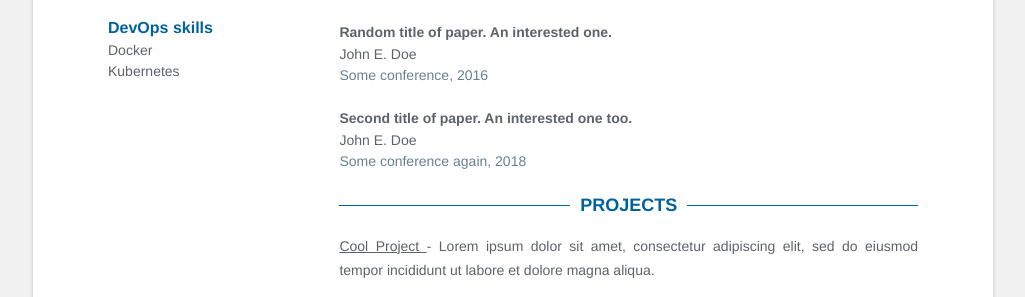
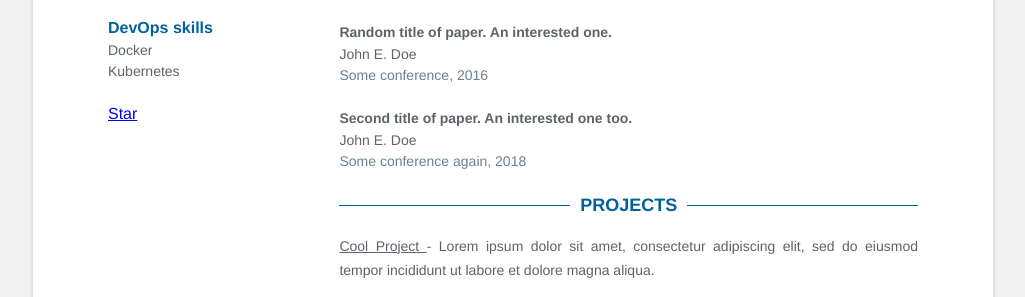
Before and after one commit to Stavrospanakakis/jekyll-cv, a Jekyll site: the page built from index.html, in a window 1280 px wide. Shown: the part 763-1060 px from the top of the page, without its empty margins (127-1152 px from the left). Built offline with Jekyll 4.4.1, drawn with Linux system fonts in a browser that asks for light colours.

Commit message:
Add star button

```diff
--- /dev/null
+++ b/_includes/star.html
@@ -0,0 +1,6 @@
+<section class="star">
+    <div>
+        <a class="github-button" href="https://github.com/stavrospanakakis/jekyll-cv" aria-label="Star stavrospanakakis/jekyll-cv on GitHub">Star</a>
+    </div>
+</section>
+<script async defer src="https://buttons.github.io/buttons.js"></script>
--- a/index.html
+++ b/index.html
@@ -9,6 +9,7 @@ layout: default
       {% include languages.html %}
       {% include education.html %}
       {% include skills.html %}
+      {% include star.html%}
     </div>
 
     <div class="main">
```
